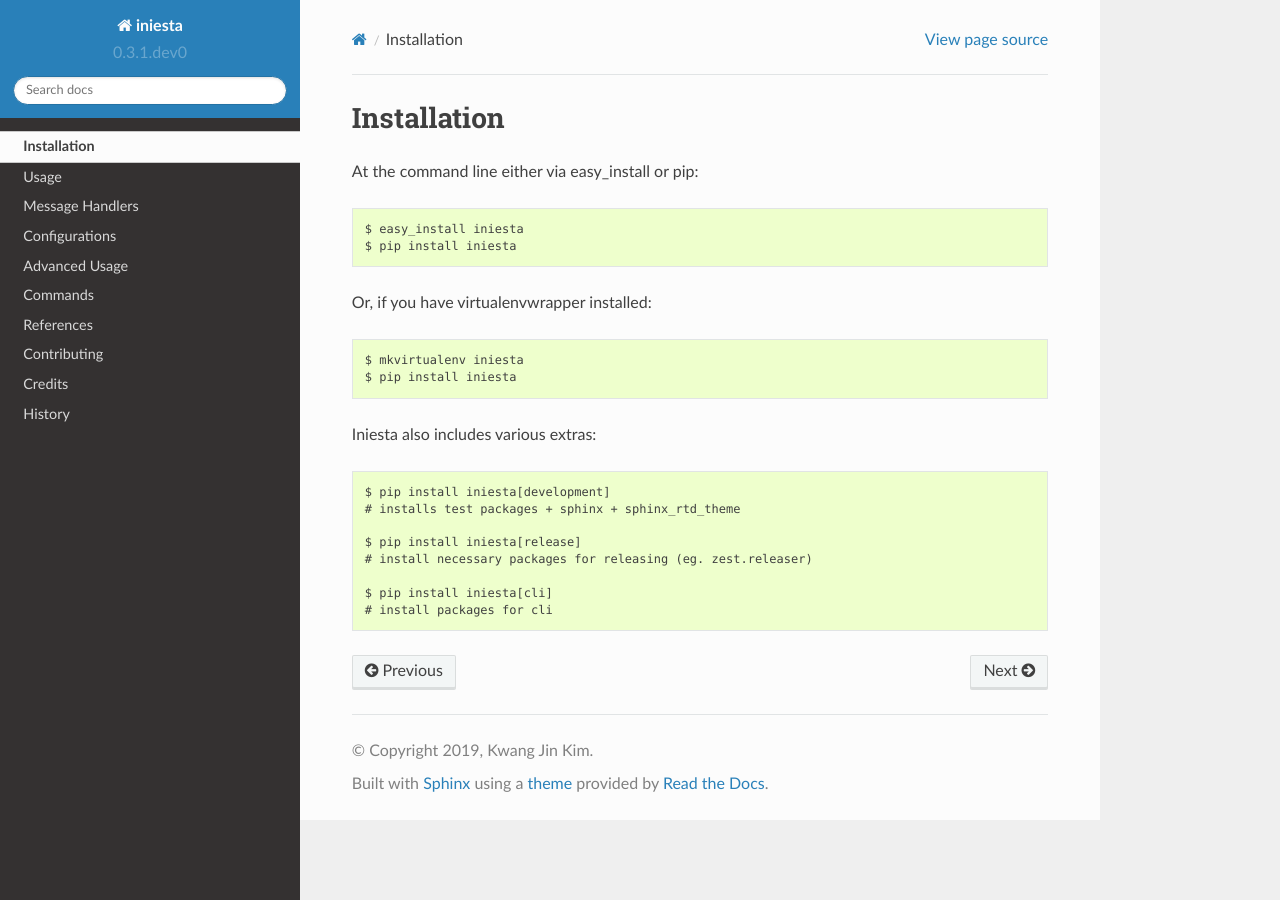
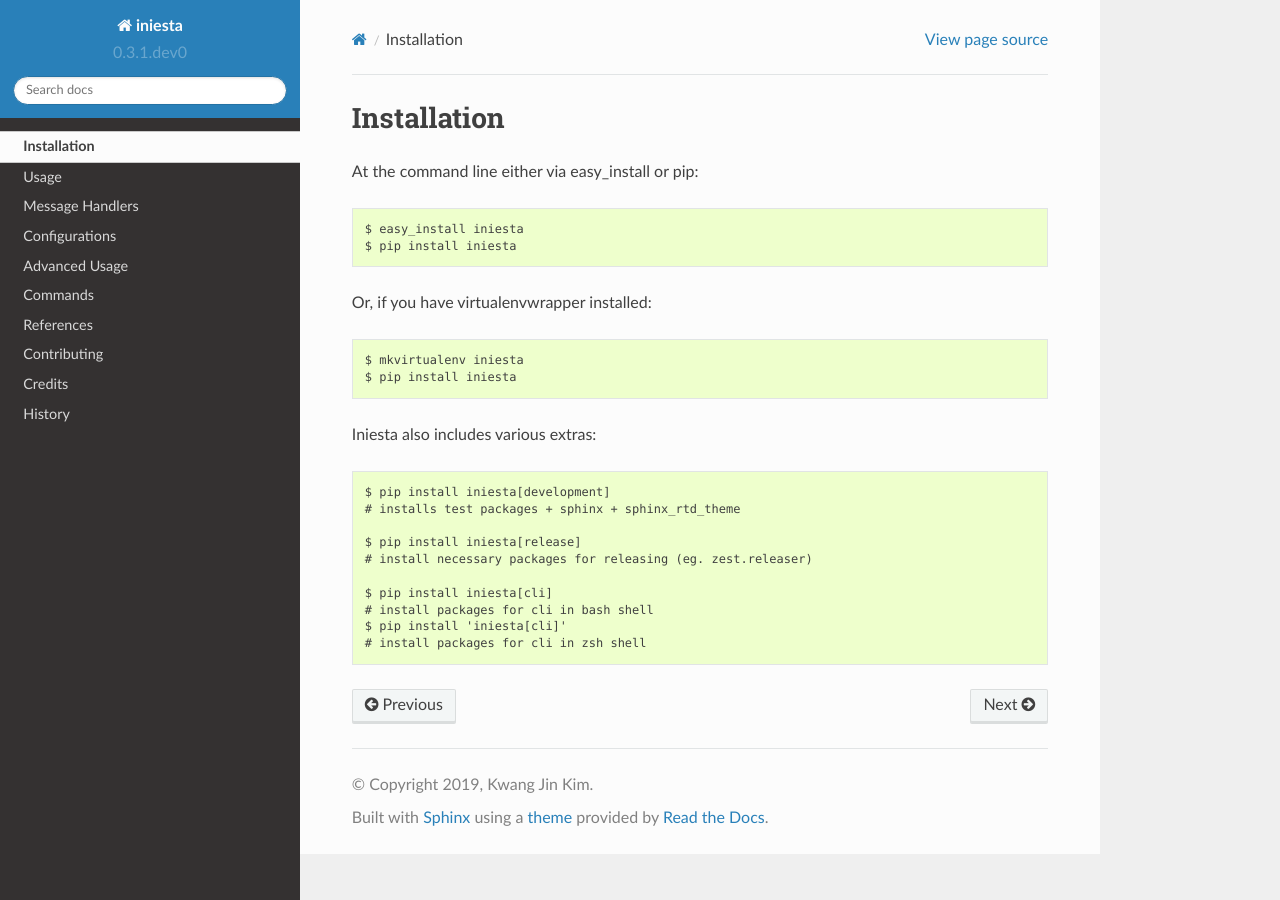
Before and after one commit to crazytruth/iniesta, a Sphinx documentation site: the page built from docs/installation.rst, in a window 1280 px wide. Built offline with Sphinx 7.4.7 and the Read the Docs theme 2.0.0, drawn with Linux system fonts in a browser that asks for light colours.

Commit message:
<chore>(comm): add command for installing iniesta[cli] in zsh

```diff
--- a/docs/installation.rst
+++ b/docs/installation.rst
@@ -21,4 +21,6 @@
     # install necessary packages for releasing (eg. zest.releaser)
 
     $ pip install iniesta[cli]
-    # install packages for cli
+    # install packages for cli in bash shell
+    $ pip install 'iniesta[cli]'
+    # install packages for cli in zsh shell
```
